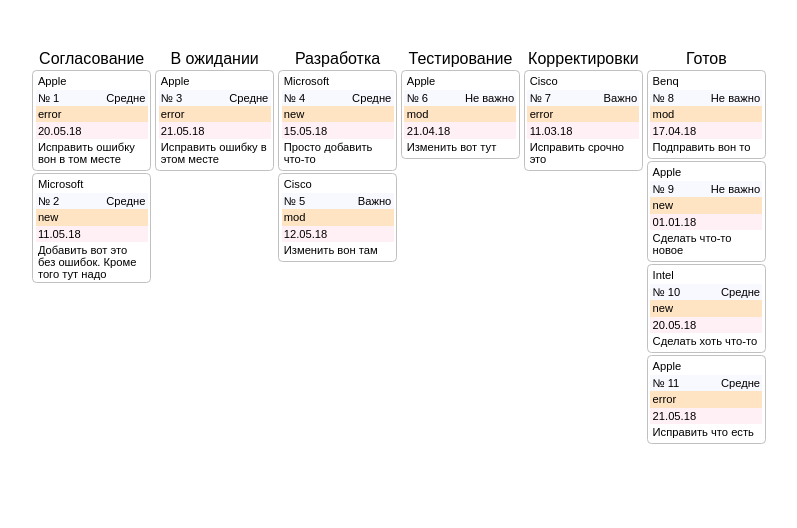
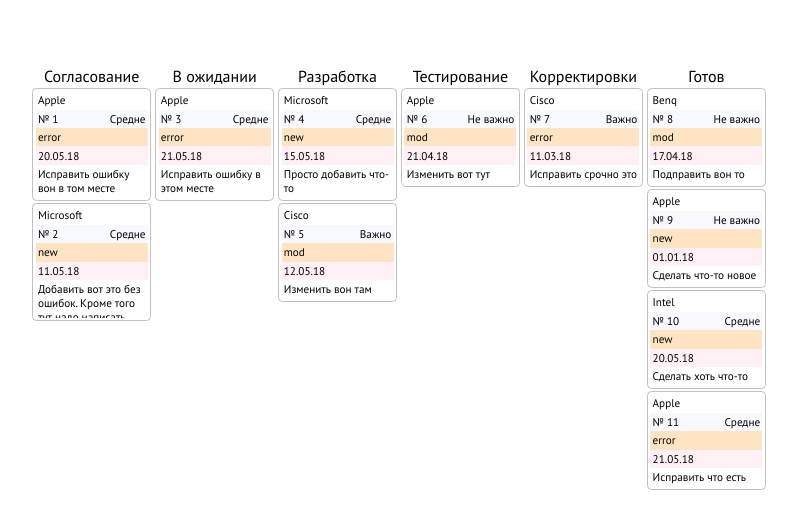
Before and after one commit to pavelzubov/Runetsoft, an Angular app: page / in a window 1280 px wide. Shown: the top 528 px of the page, without its empty margins (241-1038 px from the left). Built offline with nearby package versions, Linux system fonts and the light colour scheme.

Commit message:
Style hover and other corretcions

```diff
--- a/src/app/app.component.sass
+++ b/src/app/app.component.sass
@@ -1,6 +1,6 @@
 .main-container
-  height: 100%
-  margin-top: 3em
+  margin-top: 5%
+  height: 94%
 
 .bins
   display: flex
@@ -47,6 +47,7 @@
 .deny
   background-color: rgba(240, 10, 5, 0.4)
   opacity: 0.5
+
 .allow
   background-color: rgba(10, 240, 5, 0.4)
   opacity: 0.5
--- a/src/app/app.component.ts
+++ b/src/app/app.component.ts
@@ -69,13 +69,13 @@
     if (event.stopPropagation) {
       event.stopPropagation(); // stops the browser from redirecting.
     }
-    event.target.closest('.bin').classList.remove('deny');
+/*    event.target.closest('.bin').classList.remove('deny');
     event.target.closest('.bin').classList.remove('allow');
     let toIndex = this.statusesArray.findIndex(item => item === event.target.closest('.bin').id),
       fromIndex = this.statusesArray.findIndex(item => item === this.draggableItem.closest('.bin').id);
     if (Math.abs(fromIndex - toIndex) > 1) {
       return;
-    }
+    }*/
     const taskId = event.dataTransfer.getData('text/plain');
     this.tasks.find(item => item.id === taskId).status = event.target.closest('.bin').id;
   }
@@ -90,33 +90,23 @@
   }
 
   dragEnter(event) {
-    let toIndex = this.statusesArray.findIndex(item => item === event.target.closest('.bin').id),
-      fromIndex = this.statusesArray.findIndex(item => item === this.draggableItem.closest('.bin').id);
-    if (Math.abs(fromIndex - toIndex) === 0) {
-      return
-    } else if (Math.abs(fromIndex - toIndex) > 1) {
-      event.target.closest('.bin').classList.add('deny');
-    } else {
-      event.target.closest('.bin').classList.add('allow');
-    }
+
   }
 
+
   dragLeave(event) {
-    let toIndex = this.statusesArray.findIndex(item => item === event.target.closest('.bin').id),
-      fromIndex = this.statusesArray.findIndex(item => item === this.draggableItem.closest('.bin').id);
-    if (Math.abs(fromIndex - toIndex) === 0) {
-      return
-    } else if (Math.abs(fromIndex - toIndex) > 1) {
-      event.target.closest('.bin').classList.remove('deny');
-    } else {
-      event.target.closest('.bin').classList.remove('allow');
-    }
   }
 
   dragOver(event) {
     if (event.preventDefault) {
       event.preventDefault();
     }
-    // console.log('over',event.target)
+    const toIndex = this.statusesArray.findIndex(item => item === event.target.closest('.bin').id),
+      fromIndex = this.statusesArray.findIndex(item => item === this.draggableItem.closest('.bin').id);
+    if (Math.abs(fromIndex - toIndex) > 1) {
+      event.dataTransfer.dropEffect = 'none';
+    } else {
+      event.dataTransfer.dropEffect = 'move';
+    }
   }
 }
--- a/src/styles.css
+++ b/src/styles.css
@@ -1,6 +1,7 @@
 /* You can add global styles to this file, and also import other style files */
+@import url('https://fonts.googleapis.com/css?family=PT+Sans:400,700&subset=cyrillic');
 body,html {
-  font-family: Arial;
+  font-family: 'PT Sans';
   padding:0;
   margin:0;
   height:100%;
```
